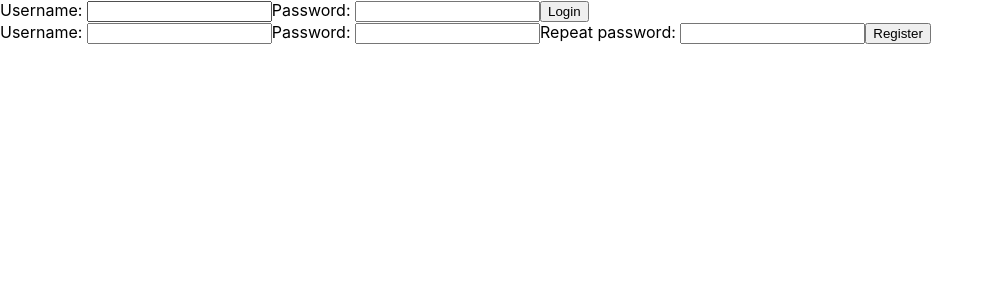
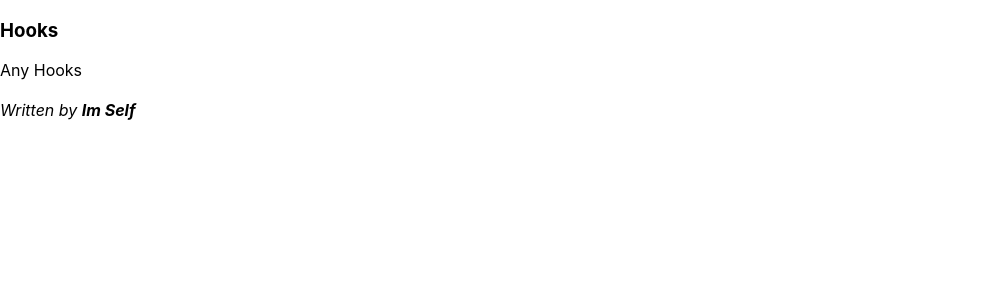
Before and after one commit to RailsReact/3-blog, a React (Create React App) app: page / in a window 1280 px wide. Shown: the top 300 px of the page, without its empty margins (0-994 px from the left). Built offline with nearby package versions, Linux system fonts and the light colour scheme.

Commit message:
impl mock Post

```diff
--- a/src/App.js
+++ b/src/App.js
@@ -1,6 +1,6 @@
 import React from 'react'
-import UserBar from './user/UserBar'
+import Post from './post/Post'
 
 export default function App (){
-  return <UserBar />
+  return <Post title="Hooks" content="Any Hooks" author="Im Self" />
 }
--- /dev/null
+++ b/src/post/Post.js
@@ -0,0 +1,12 @@
+import React from 'react'
+
+export default function Post ({title, content, author}){
+  return(
+    <div>
+      <h3>{title}</h3>
+      <div>{content}</div>
+      <br />
+      <i>Written by <b>{author}</b></i>
+    </div>
+  )
+}
```
